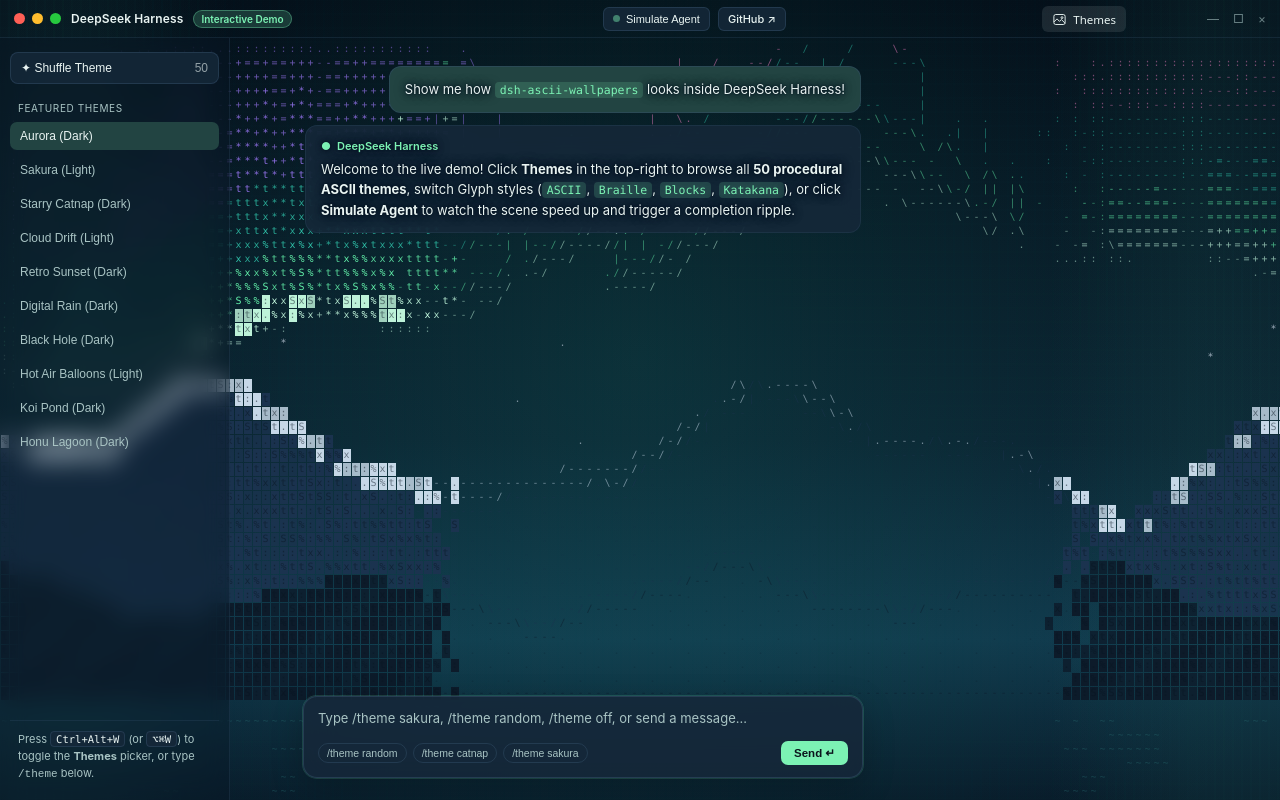
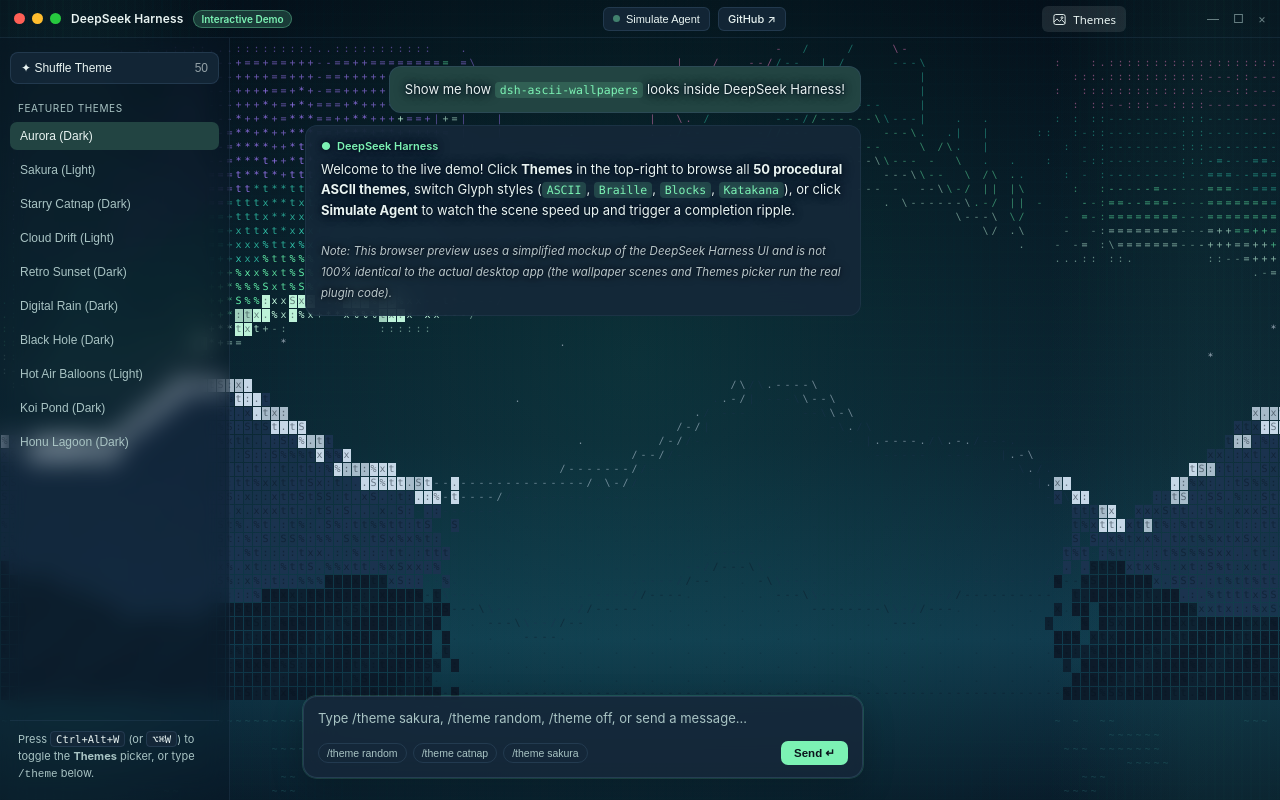
Before and after one commit to Davidzinco/deepseek-harness-ascii-wallpapers, a website: page demo/index.html in a window 1280 px wide. Drawn offline with Linux system fonts and the light colour scheme; files whose address does not match are found by name.

Commit message:
docs: add live demo mockup disclaimer to README and demo page

```diff
--- a/demo/index.html
+++ b/demo/index.html
@@ -298,7 +298,8 @@
             </div>
             <div class="msg">
               <div class="role"><span>●</span> DeepSeek Harness</div>
-              Welcome to the live demo! Click <strong>Themes</strong> in the top-right to browse all <strong>50 procedural ASCII themes</strong>, switch Glyph styles (<code>ASCII</code>, <code>Braille</code>, <code>Blocks</code>, <code>Katakana</code>), or click <strong>Simulate Agent</strong> to watch the scene speed up and trigger a completion ripple.
+              Welcome to the live demo! Click <strong>Themes</strong> in the top-right to browse all <strong>50 procedural ASCII themes</strong>, switch Glyph styles (<code>ASCII</code>, <code>Braille</code>, <code>Blocks</code>, <code>Katakana</code>), or click <strong>Simulate Agent</strong> to watch the scene speed up and trigger a completion ripple.<br><br>
+              <span style="opacity:.78;font-size:11.5px"><em>Note: This browser preview uses a simplified mockup of the DeepSeek Harness UI and is not 100% identical to the actual desktop app (the wallpaper scenes and Themes picker run the real plugin code).</em></span>
             </div>
           </div>
 
```
Also changed, not shown: README.md.
